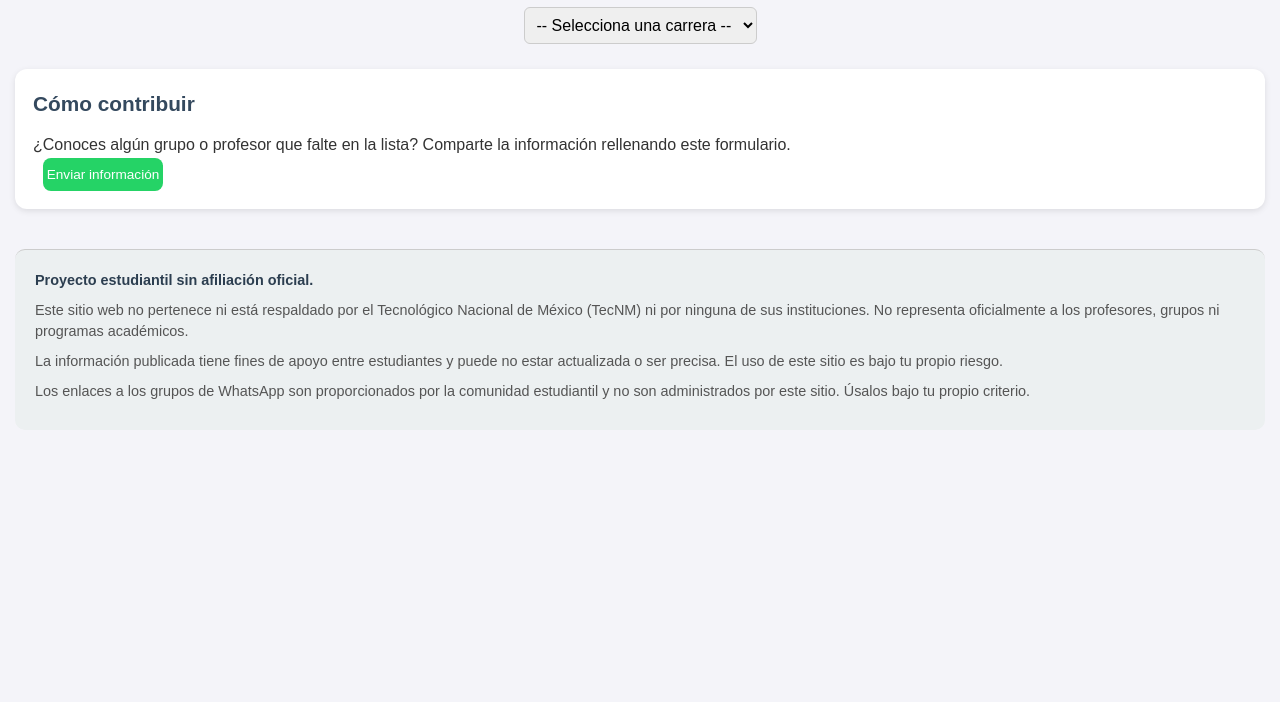
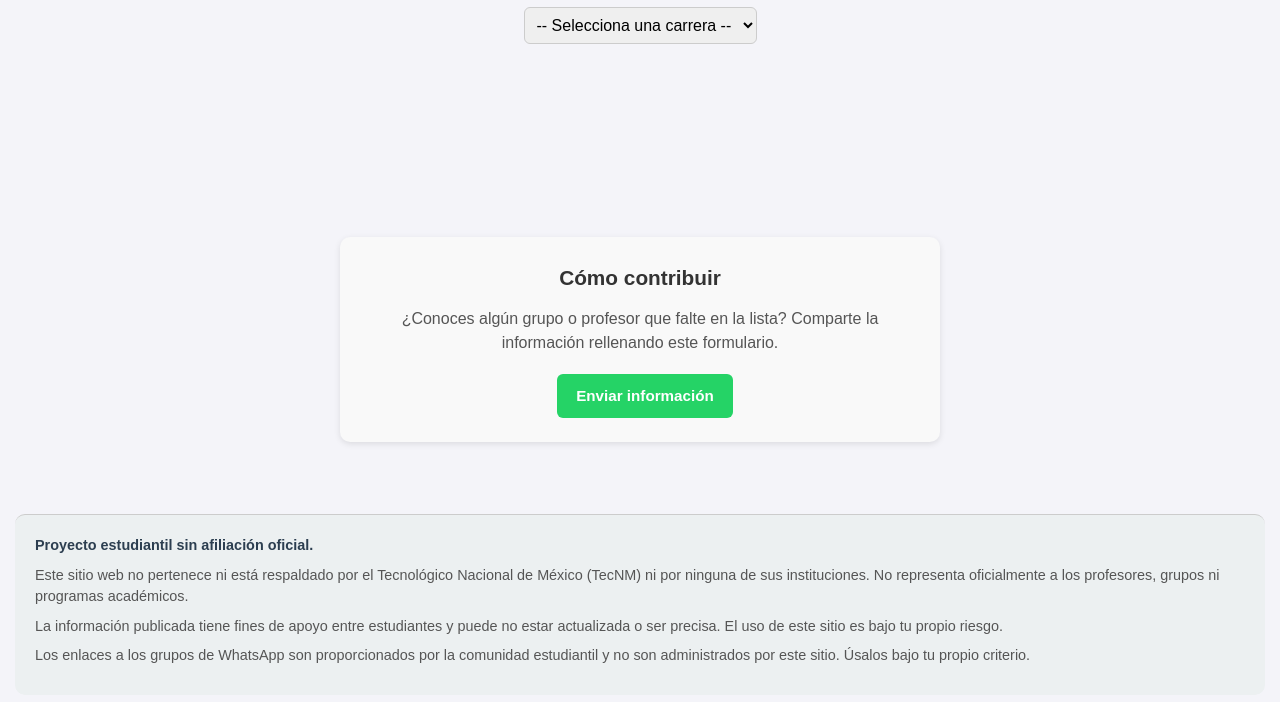
Before and after one commit to idarkcharly/grupos-de-materias, a plain HTML site: page index.html in a window 1280 px wide. Shown: the part 90-792 px from the top of the page. Drawn offline with Linux system fonts and the light colour scheme.

Commit message:
ADD "contribuir"

```diff
--- a/style.css
+++ b/style.css
@@ -2,6 +2,16 @@
   margin: 0;
   padding: 0;
   box-sizing: border-box;
+}
+
+main {
+  flex: 1; /* ocupa el espacio sobrante */
+}
+
+html, body {
+  height: 100%;
+  display: flex;
+  flex-direction: column;
 }
 
 body {
@@ -45,12 +55,17 @@ header p {
   color: #555;
 }
 
+#careerSelect {
+  margin-bottom: 12px;
+}
+
 #searchBar {
   width: 100%;
   padding: 10px;
   border: 2px solid #ddd;
   border-radius: 8px;
   font-size: 1rem;
+    margin-top: 12px;
 }
 
 section {
@@ -154,3 +169,43 @@ footer strong {
   margin-bottom: 6px;
   color: #2c3e50;
 }
+
+#contribuir {
+  margin: 2rem auto;
+  padding: 1.5rem;
+  text-align: center;
+  background: #f9f9f9;
+  border-radius: 10px;
+  max-width: 600px;
+  box-shadow: 0 2px 6px rgba(0, 0, 0, 0.1);
+}
+
+#contribuir h2 {
+  margin-bottom: 0.8rem;
+  color: #333;
+}
+
+#contribuir p {
+  margin-bottom: 1.2rem;
+  color: #555;
+  line-height: 1.5;
+}
+
+#contribuir .btn {
+  display: inline-block;
+  padding: 0.6rem 1.2rem;
+  background: #25d366;
+  color: white;
+  text-decoration: none;
+  border-radius: 6px;
+  font-weight: bold;
+  transition: background 0.3s;
+  white-space: nowrap;
+  width: auto;
+  min-width: unset;
+  font-size: 0.95rem;
+}
+
+#contribuir .btn:hover {
+  background: #1ebe5d;
+}
```
